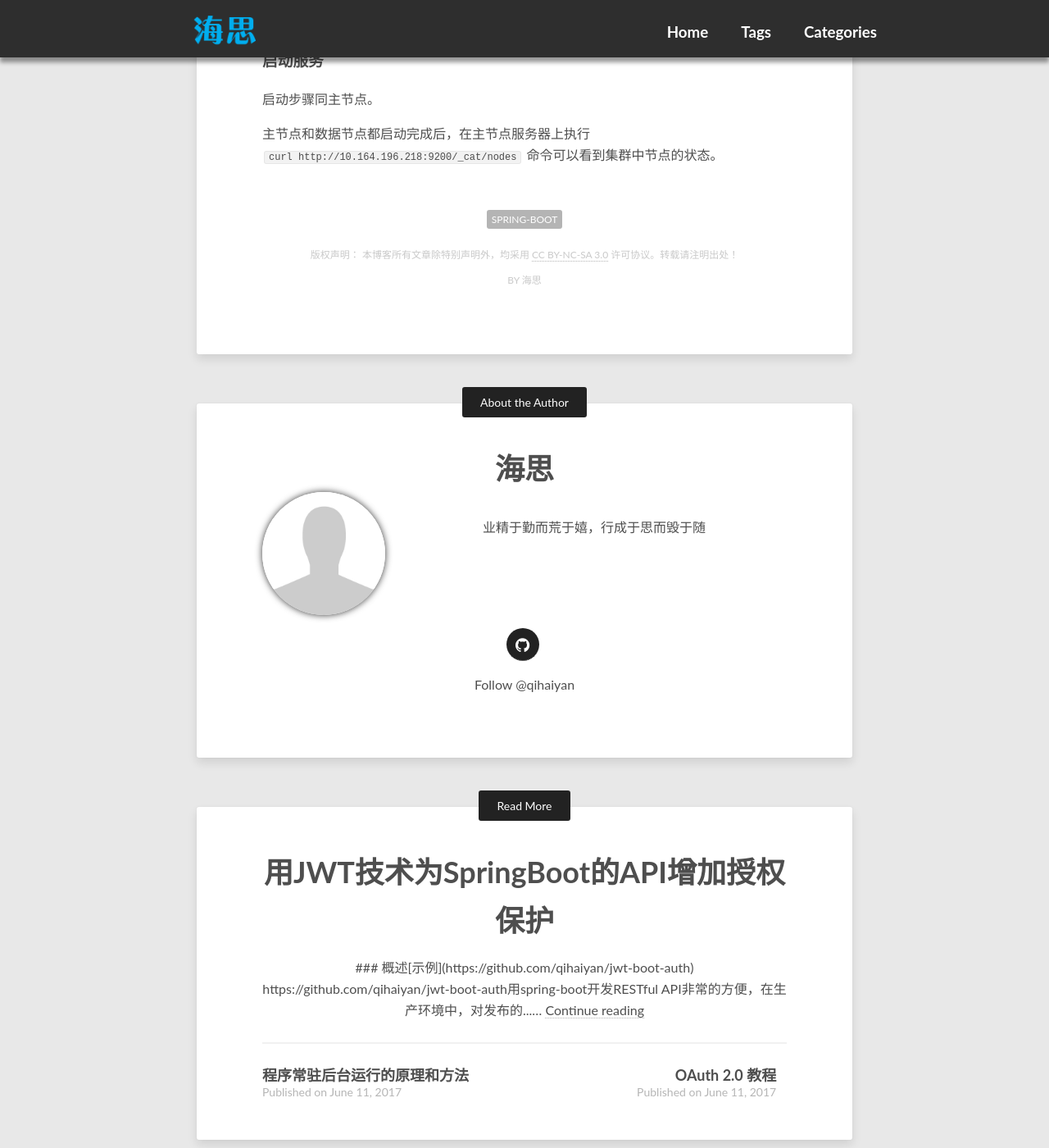
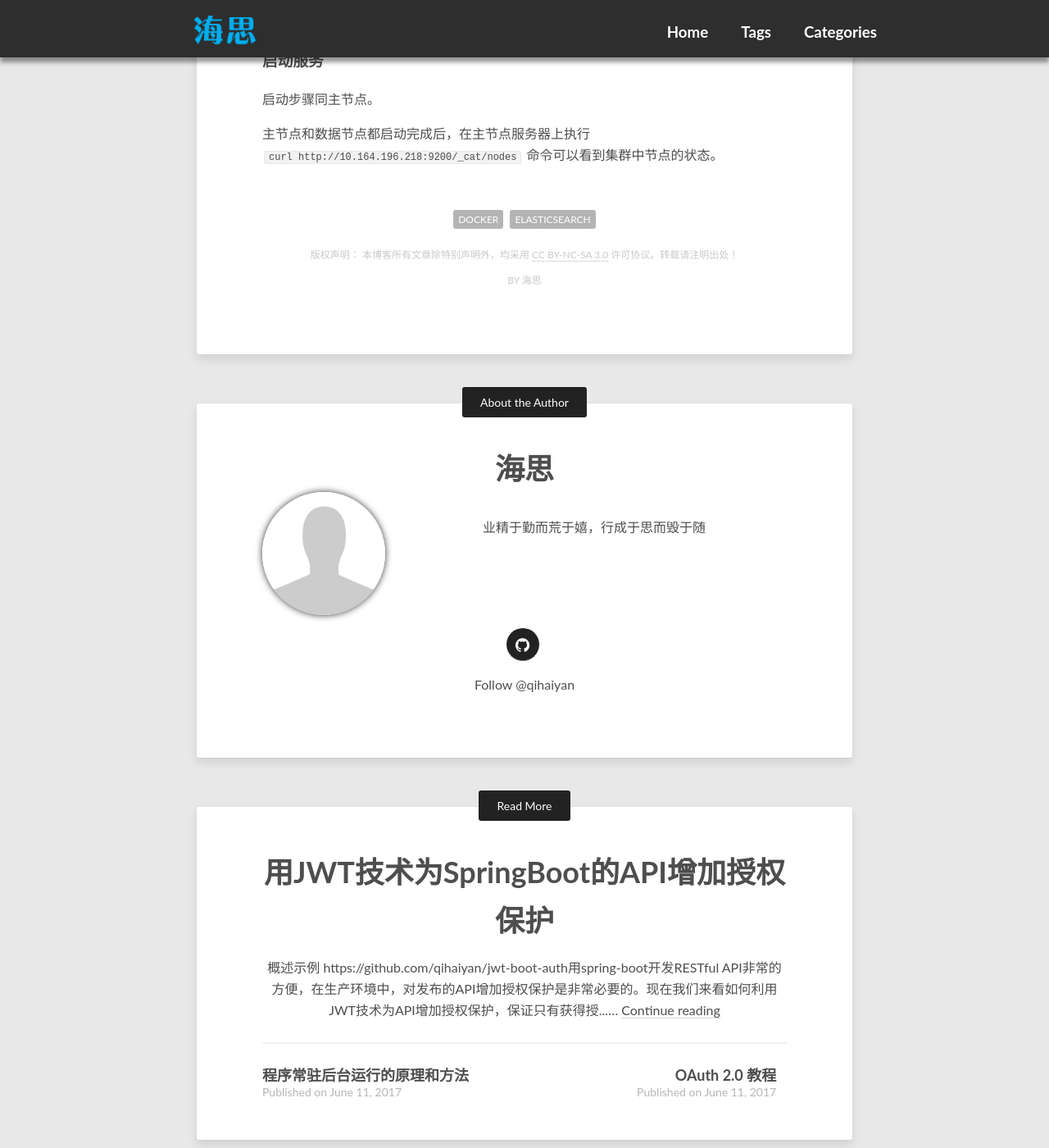
Before and after one commit to qihaiyan/qihaiyan.github.io, a Jekyll site: the page built from _posts/2017-09-08-docker-elasticsearch-cluster.md, in a window 1280 px wide and 1400 px high, scrolled down 2077 px. Shown: the whole window at 82% size. Built offline with Jekyll 4.4.1, drawn with Linux system fonts in a browser that asks for light colours; nearby versions of some CDN libraries; some of the changed lines change nothing that is shown; some of the changed text lies outside the part shown.

Commit message:
change metadata

```diff
--- a/_posts/2017-09-08-docker-elasticsearch-cluster.md
+++ b/_posts/2017-09-08-docker-elasticsearch-cluster.md
@@ -1,9 +1,9 @@
 ---
 layout: post
-title:  "SpringBoot框架中REST接口的异常处理方法"
-date:   2017-05-21 18:28:00 +0800
-tags: [spring-boot]
-categories: [spring-boot]
+title:  "用docker搭建elasticsearch集群"
+date:   2017-09-08 21:00:00 +0800
+tags: [docker,elasticsearch]
+categories: [docker]
 ---
 ## 概述
 
```
